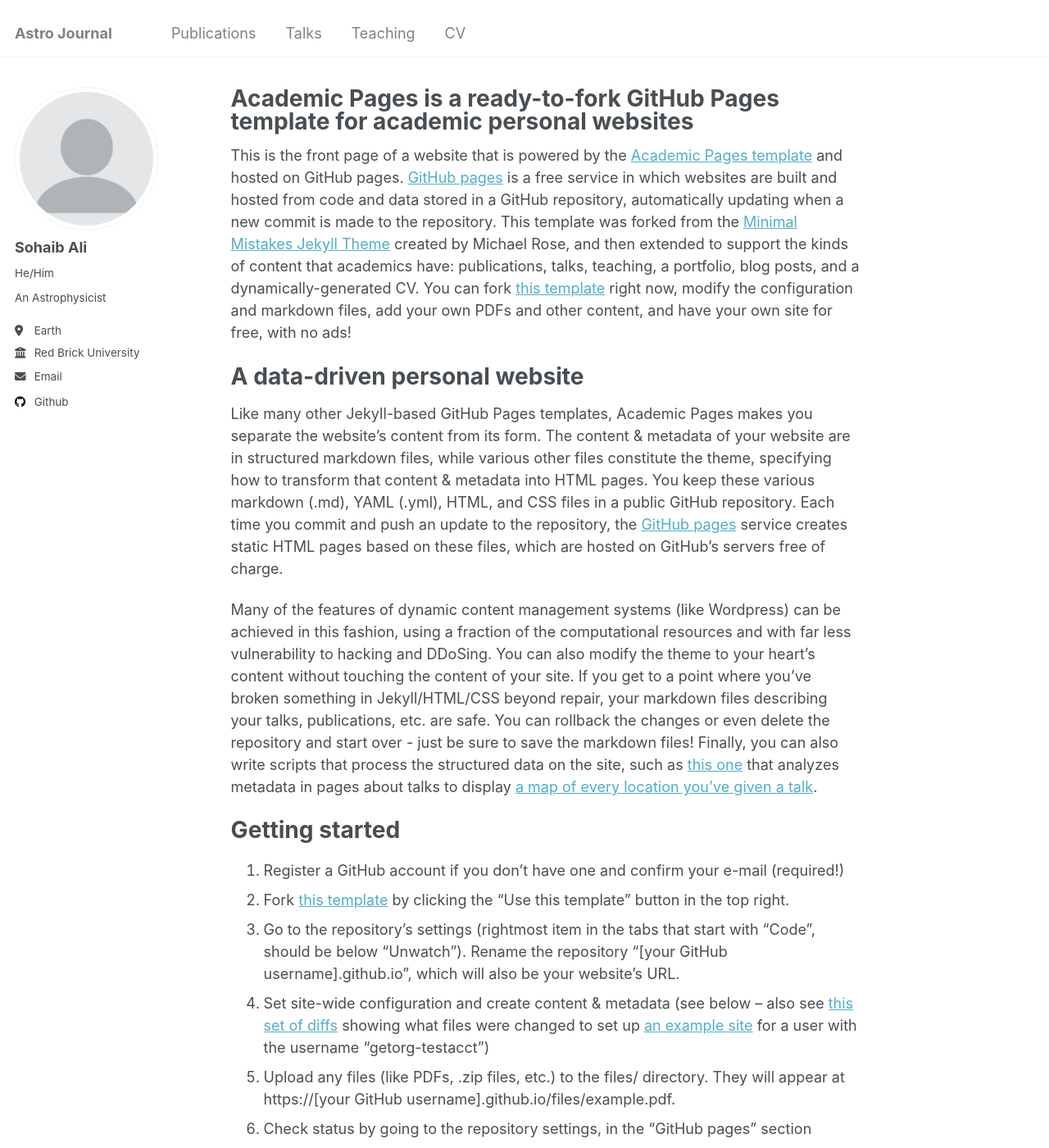
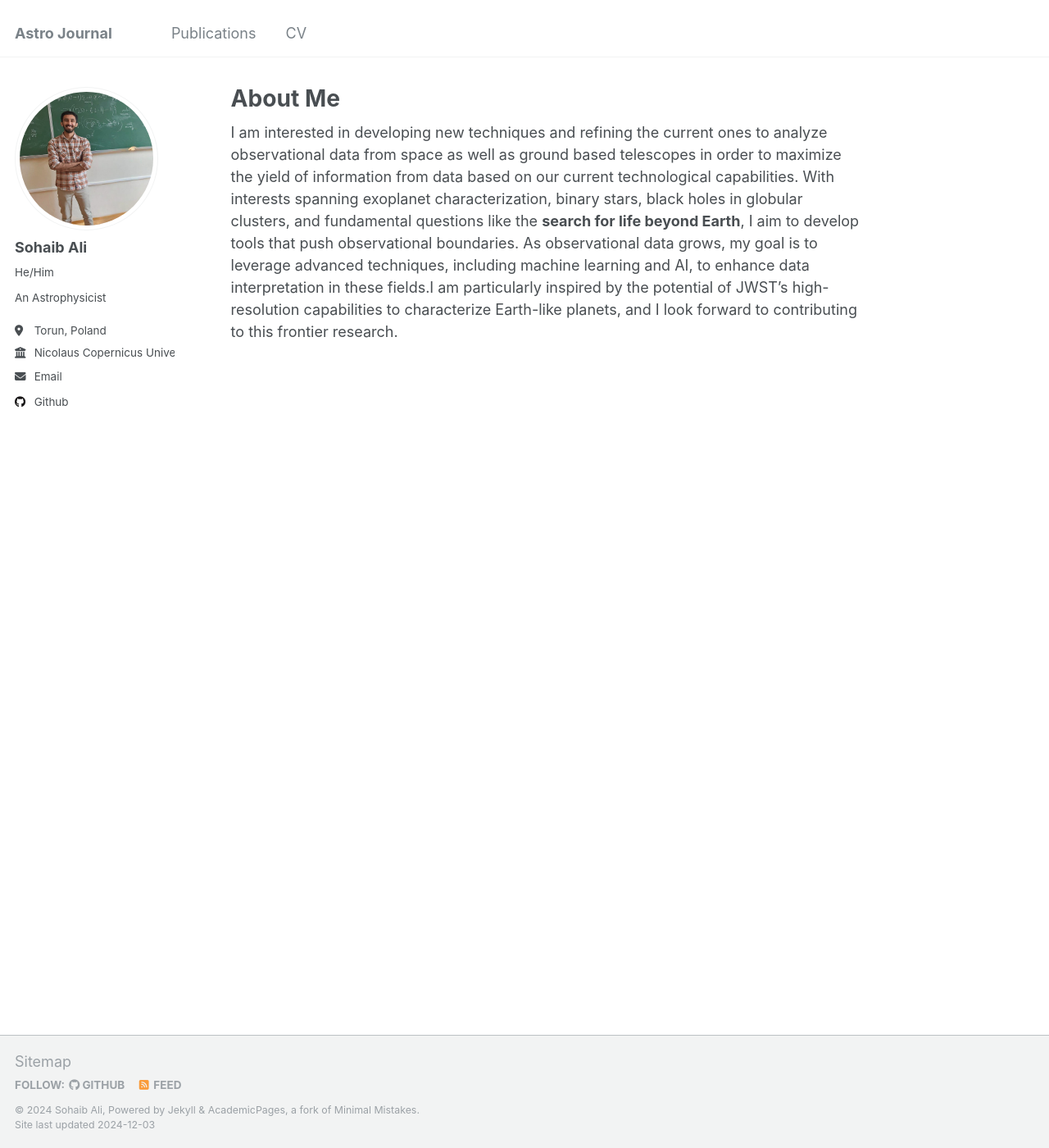
Before and after one commit to nebula-navigator/nebula-navigator.github.io, a Jekyll site: the page built from _pages/about.md, in a window 1280 px wide and 1400 px high. Shown: the whole window at 82% size. Built offline with Jekyll 4.4.1, drawn with Linux system fonts in a browser that asks for light colours; a file with an impossible date is left out; some of the changed text lies outside the part shown.

Commit message:
customization

```diff
--- a/_config.yml
+++ b/_config.yml
@@ -21,12 +21,12 @@ repository               : "nebula-navigator/nebula-navigator.github.io"
 #               Additional customization can be done by editing /_includes/author-profile.html
 author:
   # Biographic information
-  avatar           : "profile.png"
+  avatar           : "profile.jpg"
   name             : "Sohaib Ali"
   pronouns         : "He/Him"
   bio              : "An Astrophysicist"
-  location         : "Earth"
-  employer         : "Red Brick University"
+  location         : "Torun, Poland"
+  employer         : "Nicolaus Copernicus University"
   uri              : # URL
   email            : "sohaibalee99@outlook.com"
 
--- a/_pages/about.md
+++ b/_pages/about.md
@@ -1,49 +1,20 @@
 ---
 permalink: /
-title: "Academic Pages is a ready-to-fork GitHub Pages template for academic personal websites"
+title: "About Me"
 author_profile: true
 redirect_from:
   - /about/
   - /about.html
 ---
 
-This is the front page of a website that is powered by the [Academic Pages template](https://github.com/academicpages/academicpages.github.io) and hosted on GitHub pages. [GitHub pages](https://pages.github.com) is a free service in which websites are built and hosted from code and data stored in a GitHub repository, automatically updating when a new commit is made to the repository. This template was forked from the [Minimal Mistakes Jekyll Theme](https://mmistakes.github.io/minimal-mistakes/) created by Michael Rose, and then extended to support the kinds of content that academics have: publications, talks, teaching, a portfolio, blog posts, and a dynamically-generated CV. You can fork [this template](https://github.com/academicpages/academicpages.github.io) right now, modify the configuration and markdown files, add your own PDFs and other content, and have your own site for free, with no ads!
-
-A data-driven personal website
-======
-Like many other Jekyll-based GitHub Pages templates, Academic Pages makes you separate the website's content from its form. The content & metadata of your website are in structured markdown files, while various other files constitute the theme, specifying how to transform that content & metadata into HTML pages. You keep these various markdown (.md), YAML (.yml), HTML, and CSS files in a public GitHub repository. Each time you commit and push an update to the repository, the [GitHub pages](https://pages.github.com/) service creates static HTML pages based on these files, which are hosted on GitHub's servers free of charge.
-
-Many of the features of dynamic content management systems (like Wordpress) can be achieved in this fashion, using a fraction of the computational resources and with far less vulnerability to hacking and DDoSing. You can also modify the theme to your heart's content without touching the content of your site. If you get to a point where you've broken something in Jekyll/HTML/CSS beyond repair, your markdown files describing your talks, publications, etc. are safe. You can rollback the changes or even delete the repository and start over - just be sure to save the markdown files! Finally, you can also write scripts that process the structured data on the site, such as [this one](https://github.com/academicpages/academicpages.github.io/blob/master/talkmap.ipynb) that analyzes metadata in pages about talks to display [a map of every location you've given a talk](https://academicpages.github.io/talkmap.html).
-
-Getting started
-======
-1. Register a GitHub account if you don't have one and confirm your e-mail (required!)
-1. Fork [this template](https://github.com/academicpages/academicpages.github.io) by clicking the "Use this template" button in the top right.
-1. Go to the repository's settings (rightmost item in the tabs that start with "Code", should be below "Unwatch"). Rename the repository "[your GitHub username].github.io", which will also be your website's URL.
-1. Set site-wide configuration and create content & metadata (see below -- also see [this set of diffs](http://archive.is/3TPas) showing what files were changed to set up [an example site](https://getorg-testacct.github.io) for a user with the username "getorg-testacct")
-1. Upload any files (like PDFs, .zip files, etc.) to the files/ directory. They will appear at https://[your GitHub username].github.io/files/example.pdf.
-1. Check status by going to the repository settings, in the "GitHub pages" section
-
-Site-wide configuration
-------
-The main configuration file for the site is in the base directory in [_config.yml](https://github.com/academicpages/academicpages.github.io/blob/master/_config.yml), which defines the content in the sidebars and other site-wide features. You will need to replace the default variables with ones about yourself and your site's github repository. The configuration file for the top menu is in [_data/navigation.yml](https://github.com/academicpages/academicpages.github.io/blob/master/_data/navigation.yml). For example, if you don't have a portfolio or blog posts, you can remove those items from that navigation.yml file to remove them from the header.
-
+I am interested in developing new techniques and refining the current ones to analyze observational data from space
+as well as ground based telescopes in order to maximize the yield of information from data based on our current
+technological capabilities. With interests spanning exoplanet characterization, binary stars, black holes in globular
+clusters, and fundamental questions like the <b>search for life beyond Earth</b>, I aim to develop tools that push observational
+boundaries. As observational data grows, my goal is to leverage advanced techniques, including machine learning
+and AI, to enhance data interpretation in these fields.I am particularly inspired by the potential of JWST’s high-resolution capabilities to
+characterize Earth-like planets, and I look forward to contributing to this frontier research.
+<!--
 Create content & metadata
 ------
-For site content, there is one markdown file for each type of content, which are stored in directories like _publications, _talks, _posts, _teaching, or _pages. For example, each talk is a markdown file in the [_talks directory](https://github.com/academicpages/academicpages.github.io/tree/master/_talks). At the top of each markdown file is structured data in YAML about the talk, which the theme will parse to do lots of cool stuff. The same structured data about a talk is used to generate the list of talks on the [Talks page](https://academicpages.github.io/talks), each [individual page](https://academicpages.github.io/talks/2012-03-01-talk-1) for specific talks, the talks section for the [CV page](https://academicpages.github.io/cv), and the [map of places you've given a talk](https://academicpages.github.io/talkmap.html) (if you run this [python file](https://github.com/academicpages/academicpages.github.io/blob/master/talkmap.py) or [Jupyter notebook](https://github.com/academicpages/academicpages.github.io/blob/master/talkmap.ipynb), which creates the HTML for the map based on the contents of the _talks directory).
-
-**Markdown generator**
-
-The repository includes [a set of Jupyter notebooks](https://github.com/academicpages/academicpages.github.io/tree/master/markdown_generator
-) that converts a CSV containing structured data about talks or presentations into individual markdown files that will be properly formatted for the Academic Pages template. The sample CSVs in that directory are the ones I used to create my own personal website at stuartgeiger.com. My usual workflow is that I keep a spreadsheet of my publications and talks, then run the code in these notebooks to generate the markdown files, then commit and push them to the GitHub repository.
-
-How to edit your site's GitHub repository
-------
-Many people use a git client to create files on their local computer and then push them to GitHub's servers. If you are not familiar with git, you can directly edit these configuration and markdown files directly in the github.com interface. Navigate to a file (like [this one](https://github.com/academicpages/academicpages.github.io/blob/master/_talks/2012-03-01-talk-1.md) and click the pencil icon in the top right of the content preview (to the right of the "Raw | Blame | History" buttons). You can delete a file by clicking the trashcan icon to the right of the pencil icon. You can also create new files or upload files by navigating to a directory and clicking the "Create new file" or "Upload files" buttons.
-
-Example: editing a markdown file for a talk
-![Editing a markdown file for a talk](/images/editing-talk.png)
-
-For more info
-------
-More info about configuring Academic Pages can be found in [the guide](https://academicpages.github.io/markdown/), the [growing wiki](https://github.com/academicpages/academicpages.github.io/wiki), and you can always [ask a question on GitHub](https://github.com/academicpages/academicpages.github.io/discussions). The [guides for the Minimal Mistakes theme](https://mmistakes.github.io/minimal-mistakes/docs/configuration/) (which this theme was forked from) might also be helpful.
+For site content, there is one markdown file for each type of content, which are stored in directories like _publications, _talks, _posts, _teaching, or _pages. For example, each talk is a markdown file in the [_talks directory](https://github.com/academicpages/academicpages.github.io/tree/master/_talks). At the top of each markdown file is structured data in YAML about the talk, which the theme will parse to do lots of cool stuff. The same structured data about a talk is used to generate the list of talks on the [Talks page](https://academicpages.github.io/talks), each [individual page](https://academicpages.github.io/talks/2012-03-01-talk-1) for specific talks, the talks section for the [CV page](https://academicpages.github.io/cv), and the [map of places you've given a talk](https://academicpages.github.io/talkmap.html) (if you run this [python file](https://github.com/academicpages/academicpages.github.io/blob/master/talkmap.py) or [Jupyter notebook](https://github.com/academicpages/academicpages.github.io/blob/master/talkmap.ipynb), which creates the HTML for the map based on the contents of the _talks directory). -->
```
Also changed, not shown: _data/navigation.yml (+4 -4 lines), _publications/2009-10-01-paper-title-number-1.md (deleted, +0 -14 lines), _publications/observational-properties-star-clusters.md (added, +24 -0 lines), images/profile.jpg (added), images/profile.png (deleted).
